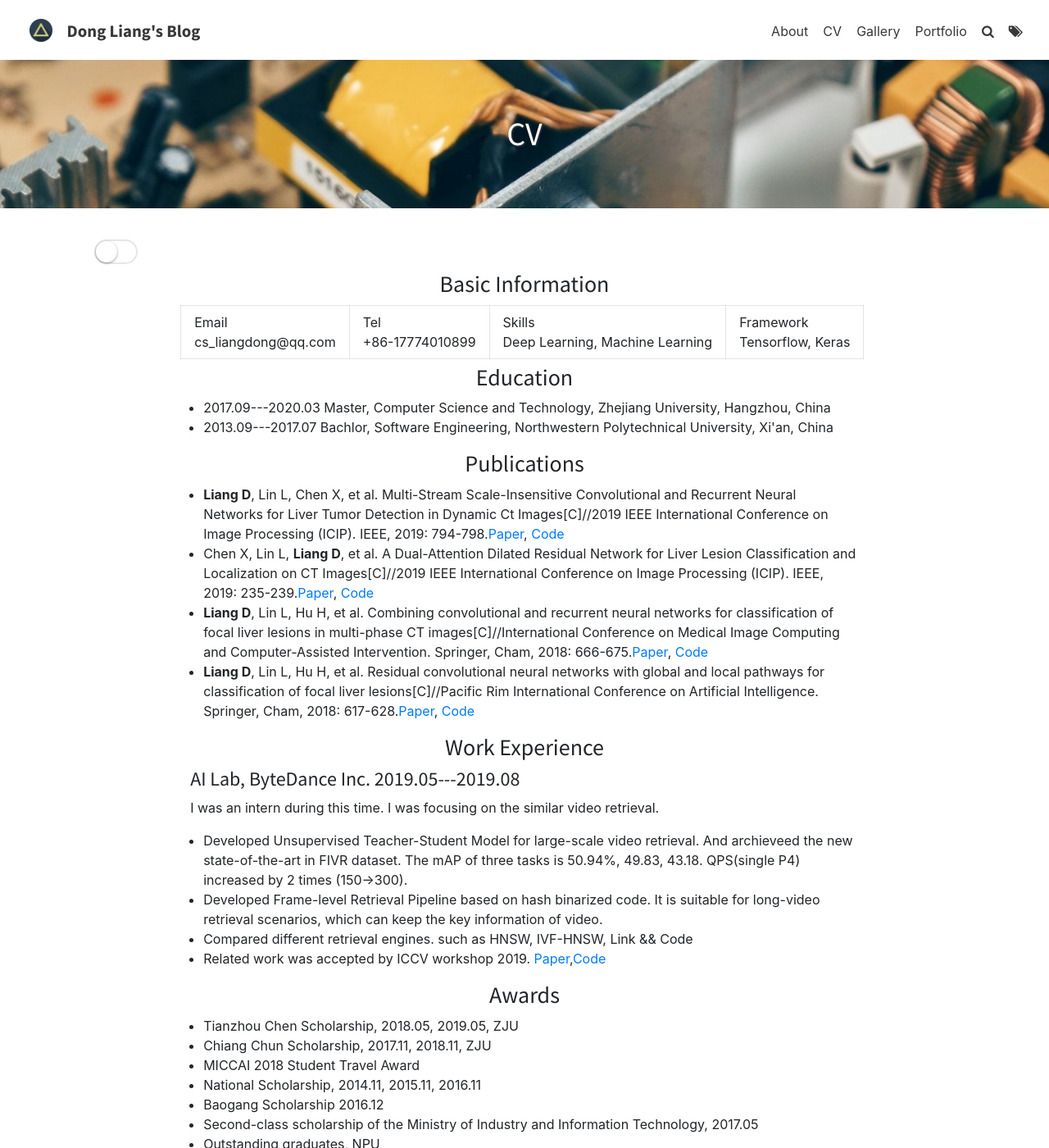
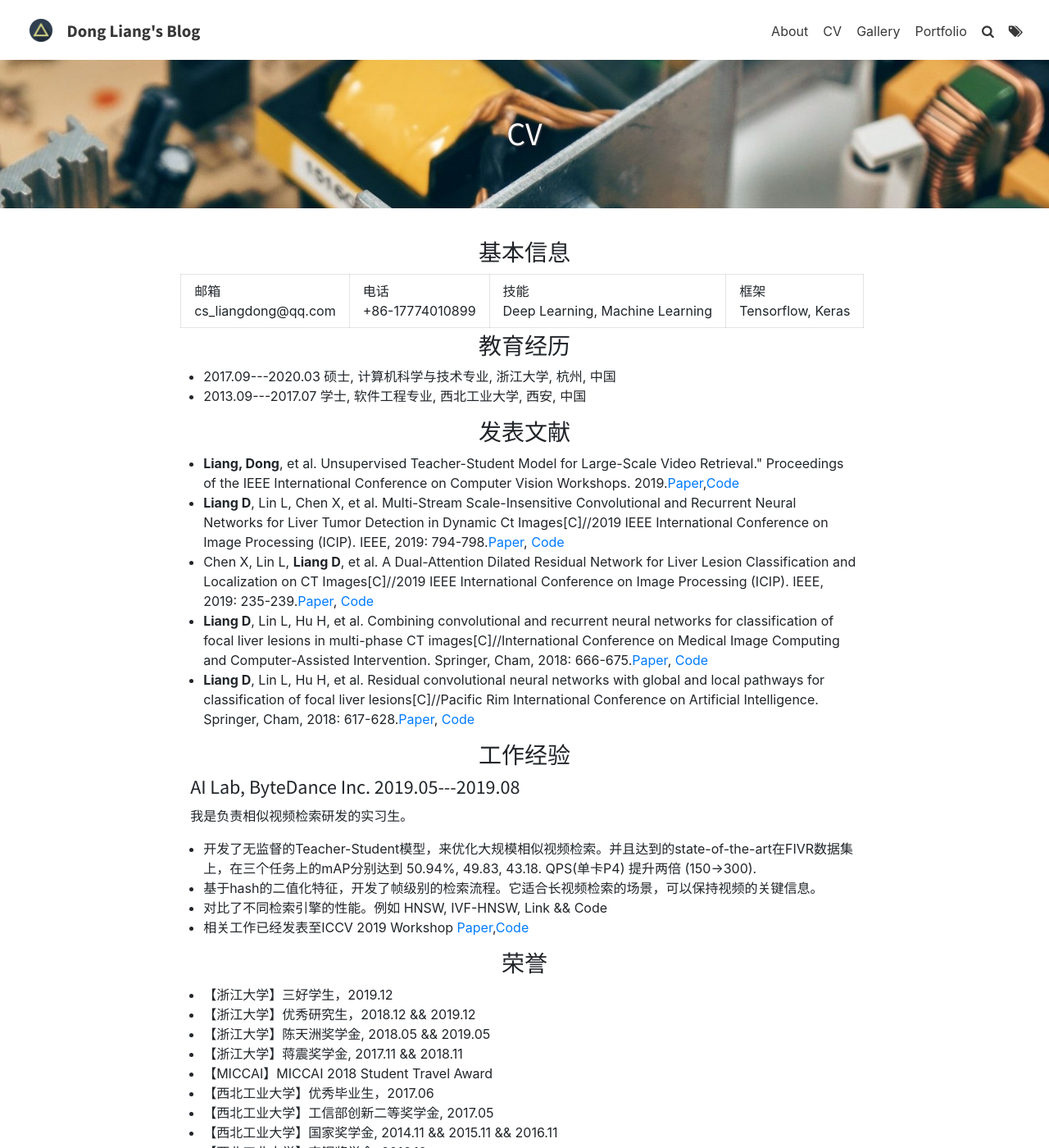
Before and after one commit to UpCoder/UpCoder.github.io, a Jekyll site: the page built from pages/cv.md, in a window 1280 px wide and 1400 px high. Shown: the whole window at 82% size. Built offline with Jekyll 4.4.1, drawn with Linux system fonts in a browser that asks for light colours; some of the changed text lies outside the part shown.

```diff
--- a/pages/cv.md
+++ b/pages/cv.md
@@ -24,71 +24,6 @@ tags: [CV, Archive]
         });
     })
 </script>
-<div id='switch_language_btn' class="form-switcher form-switcher-lg form-switcher-sm-phone">
-      <input type="checkbox" name="switcher-lg" id="switcher-lg">
-      <label class="switcher" for="switcher-lg"></label>
-</div>
-<div id='language_div_en'>
-    <div class='co-md-12' style='text-align:center;' name='basic information en'>
-        <h3>Basic Information</h3>
-        <table style='margin:auto;width:80%;' border="0" cellpadding="0" cellspacing="0">
-            <tr style='margin:auto;'>
-                <td>Email<br/> cs_liangdong@qq.com</td>
-                <td>Tel<br/> +86-17774010899</td>
-                <td>Skills<br/> Deep Learning, Machine Learning</td>
-                <td>Framework<br/> Tensorflow, Keras</td>
-            </tr>
-        </table>
-    </div>
-    <div class='col-md-12' name='education information en'>
-        <h3 style='text-align:center;'>Education</h3>
-        <div name='work experience bytedance' style="width:80%;margin:auto">
-            <ul>
-                <li>2017.09---2020.03 Master, Computer Science and Technology, Zhejiang University, Hangzhou, China</li>
-                <li>2013.09---2017.07 Bachlor, Software Engineering, Northwestern Polytechnical University, Xi'an, China</li>
-            </ul>
-        </div>
-    </div>
-    <div class='col-md-12' name='Publication en'>
-        <h3 style='text-align:center;'>Publications</h3>
-        <div name='work experience bytedance' style="width:80%;margin:auto">
-            <ul>
-                <li>
-                <b>Liang D</b>, Lin L, Chen X, et al. Multi-Stream Scale-Insensitive Convolutional and Recurrent Neural Networks for Liver Tumor Detection in Dynamic Ct Images[C]//2019 IEEE International Conference on Image Processing (ICIP). IEEE, 2019: 794-798.<a href="">Paper</a>, <a href="">Code</a></li>
-                <li>Chen X, Lin L, <b>Liang D</b>, et al. A Dual-Attention Dilated Residual Network for Liver Lesion Classification and Localization on CT Images[C]//2019 IEEE International Conference on Image Processing (ICIP). IEEE, 2019: 235-239.<a href="">Paper</a>, <a href="">Code</a></li>
-                <li><b>Liang D</b>, Lin L, Hu H, et al. Combining convolutional and recurrent neural networks for classification of focal liver lesions in multi-phase CT images[C]//International Conference on Medical Image Computing and Computer-Assisted Intervention. Springer, Cham, 2018: 666-675.<a href="">Paper</a>, <a href="">Code</a></li>
-                <li><b>Liang D</b>, Lin L, Hu H, et al. Residual convolutional neural networks with global and local pathways for classification of focal liver lesions[C]//Pacific Rim International Conference on Artificial Intelligence. Springer, Cham, 2018: 617-628.<a href="">Paper</a>, <a href="">Code</a></li>
-            </ul>
-        </div>
-    </div>
-    <div class='col-md-12' name='Work Experience en'>
-        <h3 style='text-align:center;'>Work Experience</h3>
-        <div name='work experience bytedance' style="width:80%;margin:auto">
-            <h4>AI Lab, ByteDance Inc. 2019.05---2019.08</h4>
-            <p>I was an intern during this time. I was focusing on the similar video retrieval.</p>
-            <ul>
-                <li>Developed Unsupervised Teacher-Student Model for large-scale video retrieval. And archieveed the new state-of-the-art in FIVR dataset. The mAP of three tasks is 50.94%, 49.83, 43.18. QPS(single P4) increased by 2 times (150->300).</li>
-                <li>Developed Frame-level Retrieval Pipeline based on hash binarized code. It is suitable for long-video retrieval scenarios, which can keep the key information of video.</li>
-                <li>Compared different retrieval engines. such as HNSW, IVF-HNSW, Link && Code</li>
-                <li>Related work was accepted by ICCV workshop 2019. <a href="">Paper</a>,<a href="">Code</a></li>
-            </ul>
-        </div>
-    </div>
-    <div class='col-md-12' name='Awards en'>
-        <h3 style='text-align:center;'>Awards</h3>
-        <div name='work experience bytedance' style="width:80%;margin:auto">
-            <ul>
-                <li>Tianzhou Chen Scholarship, 2018.05, 2019.05, ZJU</li>
-                <li>Chiang Chun Scholarship, 2017.11, 2018.11, ZJU</li>
-                <li>MICCAI 2018 Student Travel Award</li>
-                <li>National Scholarship, 2014.11, 2015.11, 2016.11</li>
-                <li>Baogang Scholarship 2016.12</li>
-                <li>Second-class scholarship of the Ministry of Industry and Information Technology, 2017.05</li>
-                <li>Outstanding graduates, NPU</li>
-            </ul>
-        </div>
-    </div>
-</div>
 <div id='language_div_cn'>
     <div class='co-md-12' style='text-align:center;' name='basic information en'>
         <h3>基本信息</h3>
@@ -114,6 +49,7 @@ tags: [CV, Archive]
         <h3 style='text-align:center;'>发表文献</h3>
         <div name='work experience bytedance' style="width:80%;margin:auto">
             <ul>
+                <li><b>Liang, Dong</b>, et al. Unsupervised Teacher-Student Model for Large-Scale Video Retrieval." Proceedings of the IEEE International Conference on Computer Vision Workshops. 2019.<a href="http://openaccess.thecvf.com/content_ICCVW_2019/html/ViRaL/Liang_Unsupervised_Teacher-Student_Model_for_Large-Scale_Video_Retrieval_ICCVW_2019_paper.html">Paper</a>,<a href="https://github.com/UpCoder/UTSModel">Code</a></li>
                 <li>
                 <b>Liang D</b>, Lin L, Chen X, et al. Multi-Stream Scale-Insensitive Convolutional and Recurrent Neural Networks for Liver Tumor Detection in Dynamic Ct Images[C]//2019 IEEE International Conference on Image Processing (ICIP). IEEE, 2019: 794-798.<a href="">Paper</a>, <a href="">Code</a></li>
                 <li>Chen X, Lin L, <b>Liang D</b>, et al. A Dual-Attention Dilated Residual Network for Liver Lesion Classification and Localization on CT Images[C]//2019 IEEE International Conference on Image Processing (ICIP). IEEE, 2019: 235-239.<a href="">Paper</a>, <a href="">Code</a></li>
@@ -139,15 +75,17 @@ tags: [CV, Archive]
         <h3 style='text-align:center;'>荣誉</h3>
         <div name='work experience bytedance' style="width:80%;margin:auto">
             <ul>
-                <li>陈天洲奖学金, 2018.05, 2019.05, ZJU</li>
-                <li>蒋震奖学金, 2017.11, 2018.11, ZJU</li>
-                <li>MICCAI 2018 Student Travel Award</li>
-                <li>国家奖学金, 2014.11, 2015.11, 2016.11</li>
-                <li>宝钢奖学金, 2016.12</li>
-                <li>工信部创新二等奖学金, 2017.05</li>
-                <li>西北工业大学优秀毕业生</li>
+                <li>【浙江大学】三好学生，2019.12</li>
+                <li>【浙江大学】优秀研究生，2018.12 && 2019.12</li>
+                <li>【浙江大学】陈天洲奖学金, 2018.05 && 2019.05</li>
+                <li>【浙江大学】蒋震奖学金, 2017.11 && 2018.11</li>
+                <li>【MICCAI】MICCAI 2018 Student Travel Award</li>
+                <li>【西北工业大学】优秀毕业生，2017.06</li>
+                <li>【西北工业大学】工信部创新二等奖学金, 2017.05</li>
+                <li>【西北工业大学】国家奖学金, 2014.11 && 2015.11 && 2016.11</li>
+                <li>【西北工业大学】宝钢奖学金, 2016.12</li>
             </ul>
         </div>
     </div>
 </div>
-<p style='text-align:right'>Last Updated: 09/09/2019</p>
+<p style='text-align:right'>Last Updated: 10/11/2019</p>
```
Also changed, not shown: _posts/2019-11-10-DeeperClustering.md (added, +65 -0 lines), assets/img/thumbnails/DeeperClustering/flowchart.png (added).
